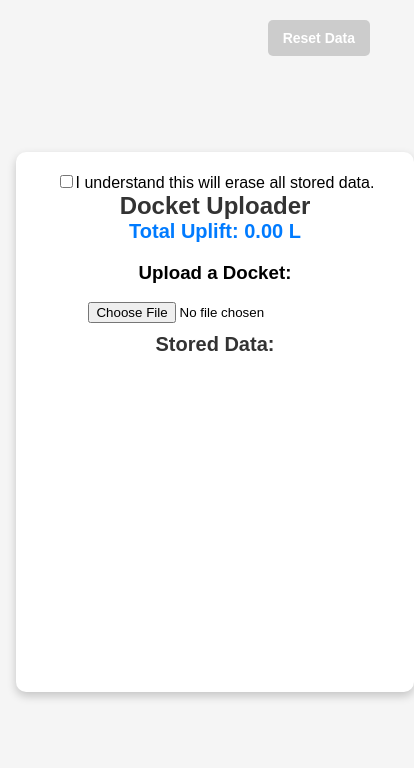
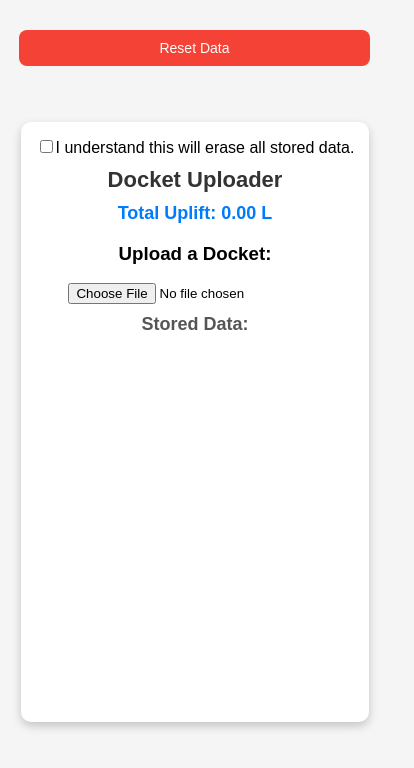
Before and after one commit to joesch21/hydrantextract, a React (Create React App) app: page / in a window 390 px wide. Shown: the top 768 px of the page, 414 px wide, since content can reach past the window. Built offline with nearby package versions, Linux system fonts and the light colour scheme.

Commit message:
updated...

```diff
--- a/src/App.css
+++ b/src/App.css
@@ -8,6 +8,7 @@ body {
   align-items: center;
   height: 100vh;
   background-color: #f5f5f5;
+  overflow: hidden; /* Prevent scrolling on smaller screens */
 }
 
 /* Application Container Styling */
@@ -20,55 +21,87 @@ body {
   width: 100%;
   max-width: 700px;
   position: relative; /* For positioning the Reset button */
-  min-height: 500px; /* Ensure a minimum height for consistent layout */
+  min-height: 450px; /* Ensure enough height for all elements */
+  box-sizing: border-box;
 }
 
 /* General Button Styling */
 button {
-  padding: 10px 20px;
-  font-size: 18px;
-  background-color: #007BFF;
-  color: white;
+  padding: 15px 25px;
+  font-size: 20px;
   border: none;
-  border-radius: 5px;
+  border-radius: 8px;
   cursor: pointer;
+  margin: 10px 0;
+  width: 80%; /* Ensure buttons are easily tappable */
+  max-width: 400px;
 }
 
-button:disabled {
-  background-color: #cccccc;
+/* Button Colors for Sequence */
+button.extract-text {
+  background-color: #4caf50; /* Green: First action */
+  color: white;
 }
 
-/* Reset Button Styling */
-.reset-button {
-  position: fixed;
-  top: 20px; /* Vertical placement near the top */
-  right: 20px; /* Horizontal placement to the right */
-  background-color: #ff4c4c;
-  color: white;
-  border: none;
-  border-radius: 5px;
-  padding: 10px 15px;
-  cursor: pointer;
-  font-size: 14px;
-  font-weight: bold;
+button.extract-text:hover {
+  background-color: #45a049;
 }
 
-.reset-button:hover {
-  background-color: #ff1c1c;
+button.submit-data {
+  background-color: #2196f3; /* Blue: Second action */
+  color: white;
 }
 
-.reset-button:active {
-  background-color: #e60000;
+button.submit-data:hover {
+  background-color: #1976d2;
+}
+
+button.reset-button {
+  background-color: #f44336; /* Red: Final action */
+  color: white;
+  position: fixed;
+  top: 20px; /* Fixed placement */
+  right: 20px;
+  padding: 10px 20px;
+  font-size: 14px;
+}
+
+button.reset-button:hover {
+  background-color: #d32f2f;
 }
 
 /* Image Styling */
 img {
   margin-top: 10px;
   max-width: 100%;
-  border-radius: 5px; /* Slight rounding for aesthetic purposes */
+  border-radius: 5px;
 }
 
-/* Styling for Stored Data List */
+/* Styling for "I Understand" Checkbox and Comment */
+.warning-box {
+  margin: 20px 0;
+  text-align: center;
+  font-size: 16px;
+  color: #555;
+}
+
+.warning-box label {
+  display: block;
+  margin-bottom: 10px;
+}
+
+.warning-box input[type="checkbox"] {
+  margin-right: 10px;
+  transform: scale(1.5); /* Enlarge checkbox for mobile */
+}
+
+.warning-box p {
+  font-size: 14px;
+  color: #666;
+  margin: 10px 0 0;
+}
+
+/* List Styling for Stored Data */
 ul {
   list-style-type: none;
   padding: 0;
@@ -76,49 +109,54 @@ ul {
 
 li {
   text-align: left;
-  margin: 20px 0;
+  margin: 10px 0;
   padding: 10px;
   background: #f9f9f9;
   border: 1px solid #ddd;
   border-radius: 5px;
+  font-size: 16px;
 }
 
-/* Heading 1 Styling */
+/* Headings Styling */
 h1 {
-  margin: 0;
-  font-size: 24px;
+  margin: 10px 0;
+  font-size: 26px;
   color: #333;
 }
 
-/* Heading 2 Styling */
 h2 {
   margin-top: 10px;
-  font-size: 20px;
-  color: #333;
+  font-size: 22px;
+  color: #555;
 }
 
 h2:first-of-type {
   margin-top: 0;
   font-weight: bold;
-  color: #007bff; /* Blue color for emphasis */
+  color: #007bff; /* Highlight for the running total */
 }
 
-/* Next Docket Button Styling */
-.next-docket-button {
-  margin-top: 20px;
-  padding: 10px 20px;
-  font-size: 16px;
-  background-color: #28a745;
-  color: white;
-  border: none;
-  border-radius: 5px;
-  cursor: pointer;
+/* Responsive Design for Smaller Screens */
+@media (max-width: 600px) {
+  .App {
+    padding: 15px;
+    min-height: 600px; /* Adjust height for smaller screens */
+  }
+
+  button {
+    font-size: 18px;
+    width: 90%;
+  }
+
+  h1 {
+    font-size: 22px;
+  }
+
+  h2 {
+    font-size: 18px;
+  }
+
+  .warning-box {
+    font-size: 14px;
+  }
 }
-
-.next-docket-button:hover {
-  background-color: #218838;
-}
-
-.next-docket-button:active {
-  background-color: #1e7e34;
-}
```
